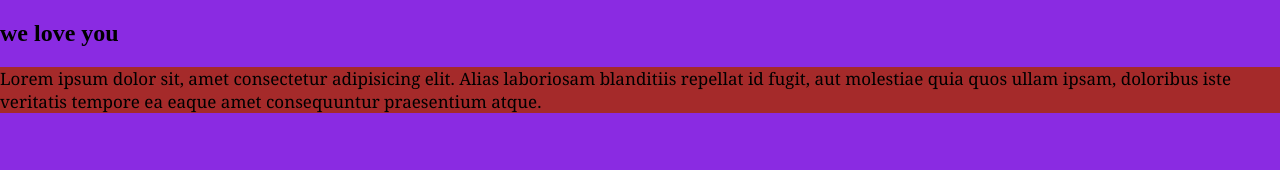
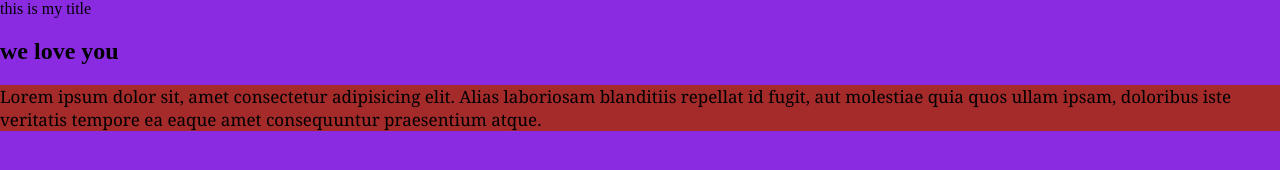
Before and after one commit to abdeladam/git-control, a plain HTML site: page index.html in a window 1280 px wide. Drawn offline with Linux system fonts and the light colour scheme.

Commit message:
updated at 7

```diff
--- a/index.html
+++ b/index.html
@@ -8,6 +8,7 @@
     <title>Document</title>
 </head>
 <body>
+    <div class="title">this is my title</div>
     <h2>we love you </h2>
     <p class="pragraph">Lorem ipsum dolor sit, amet consectetur adipisicing elit. Alias laboriosam blanditiis repellat id fugit, aut molestiae quia quos ullam ipsam, doloribus iste veritatis tempore ea eaque amet consequuntur praesentium atque.</p>
 
```
